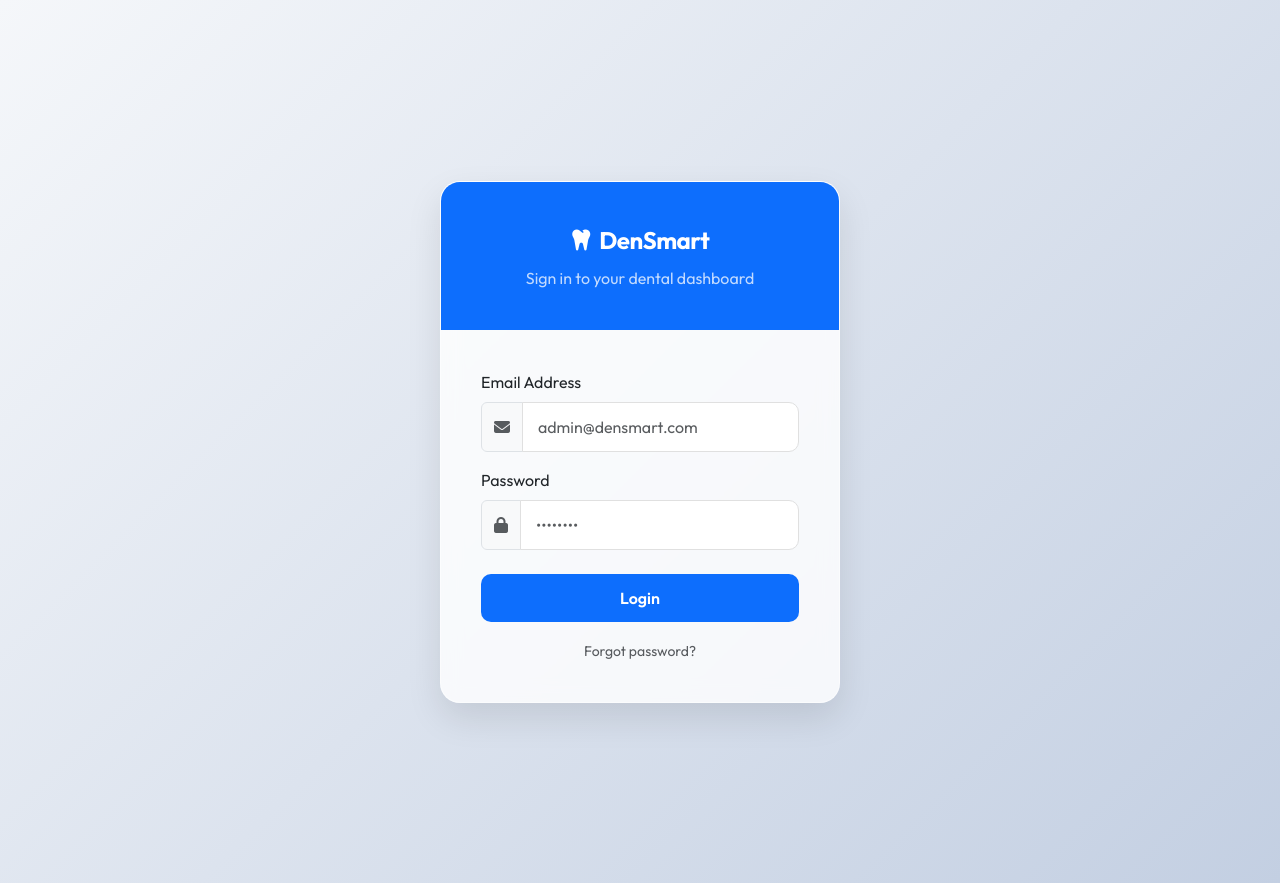
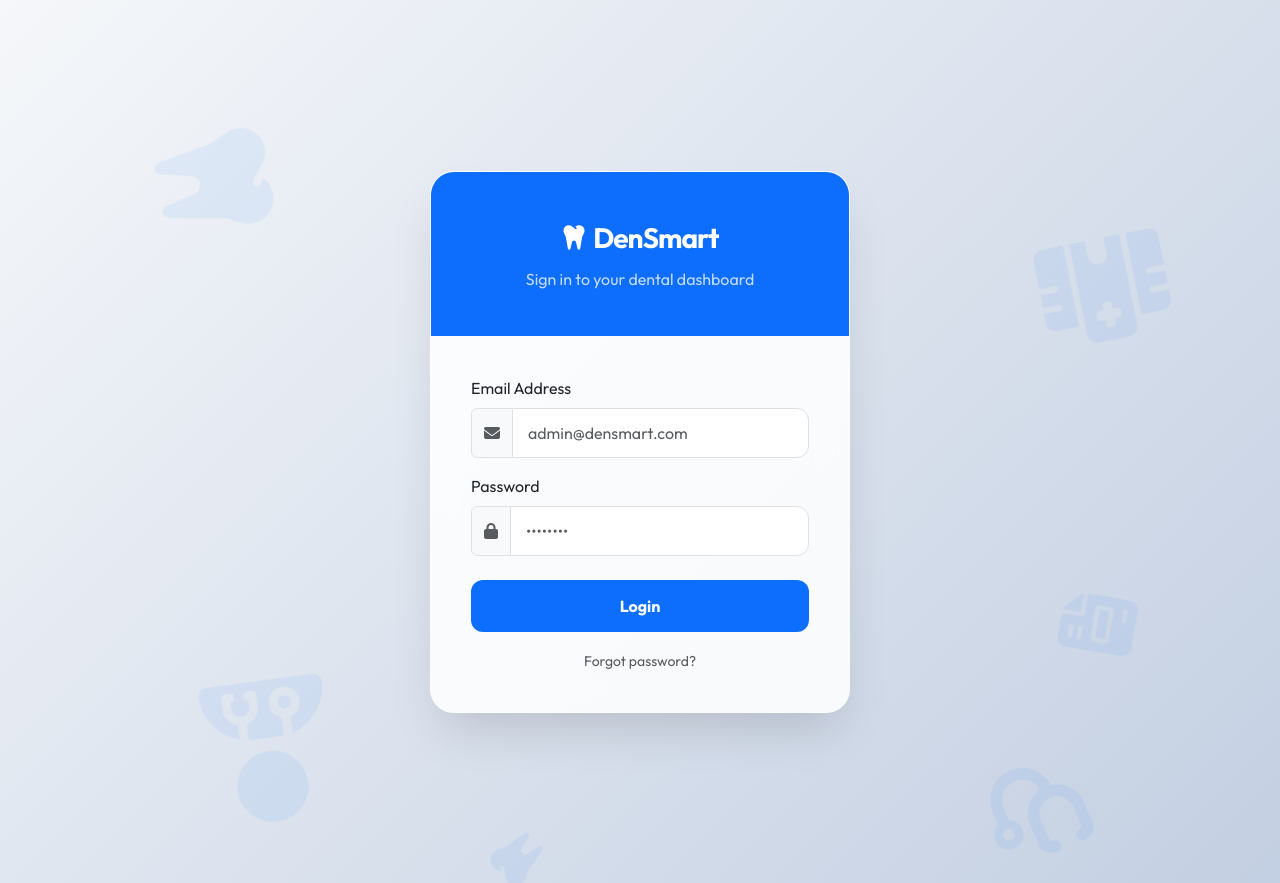
Before and after one commit to ajitsands/dental, a PHP site: page /login.php in a window 1280 px wide. Run offline with PHP 8.4, Linux system fonts and the light colour scheme; data that the repository does not hold is empty; some libraries are stand-ins or nearby versions.

Commit message:
Multi Labguage Fixed

```diff
--- a/app/views/auth/login.php
+++ b/app/views/auth/login.php
@@ -11,27 +11,52 @@
     <!-- Google Fonts -->
     <link href="https://fonts.googleapis.com/css2?family=Outfit:wght@300;400;600;700&display=swap" rel="stylesheet">
     <style>
+        .bg-icons {
+            position: fixed;
+            top: 0;
+            left: 0;
+            width: 100%;
+            height: 100%;
+            z-index: -1;
+            overflow: hidden;
+            background: linear-gradient(135deg, #f5f7fa 0%, #c3cfe2 100%);
+        }
+        .bg-icon {
+            position: absolute;
+            color: rgba(13, 110, 253, 0.07);
+            pointer-events: none;
+            user-select: none;
+            animation: float-around 25s infinite linear;
+        }
+        @keyframes float-around {
+            0% { transform: translate(0, 0) rotate(0deg) scale(1); }
+            33% { transform: translate(50px, 50px) rotate(120deg) scale(1.1); }
+            66% { transform: translate(-30px, 80px) rotate(240deg) scale(0.9); }
+            100% { transform: translate(0, 0) rotate(360deg) scale(1); }
+        }
         body {
             font-family: 'Outfit', sans-serif;
-            background: linear-gradient(135deg, #f5f7fa 0%, #c3cfe2 100%);
             height: 100vh;
             display: flex;
             align-items: center;
             justify-content: center;
+            margin: 0;
         }
         .login-card {
-            background: rgba(255, 255, 255, 0.8);
-            backdrop-filter: blur(10px);
-            border-radius: 20px;
-            box-shadow: 0 15px 35px rgba(0,0,0,0.1);
-            border: 1px solid rgba(255,255,255,0.5);
+            background: rgba(255, 255, 255, 0.85);
+            backdrop-filter: blur(15px);
+            border-radius: 24px;
+            box-shadow: 0 25px 50px -12px rgba(0, 0, 0, 0.15);
+            border: 1px solid rgba(255, 255, 255, 0.4);
             width: 100%;
-            max-width: 400px;
+            max-width: 420px;
             overflow: hidden;
+            position: relative;
+            z-index: 10;
         }
         .login-header {
             background: #0d6efd;
-            padding: 40px 20px;
+            padding: 45px 20px;
             text-align: center;
             color: white;
         }
@@ -39,30 +64,41 @@
             padding: 40px;
         }
         .form-control {
-            border-radius: 10px;
+            border-radius: 12px;
             padding: 12px 15px;
             border: 1px solid #e0e0e0;
+            background: rgba(255, 255, 255, 0.9);
         }
         .btn-primary {
-            border-radius: 10px;
-            padding: 12px;
-            font-weight: 600;
+            border-radius: 12px;
+            padding: 14px;
+            font-weight: 700;
             background: #0d6efd;
             border: none;
-            transition: all 0.3s ease;
+            transition: all 0.4s cubic-bezier(0.175, 0.885, 0.32, 1.275);
         }
         .btn-primary:hover {
-            transform: translateY(-2px);
-            box-shadow: 0 5px 15px rgba(13, 110, 253, 0.3);
+            transform: translateY(-3px);
+            box-shadow: 0 10px 20px rgba(13, 110, 253, 0.4);
         }
         .logo-text {
-            font-size: 24px;
-            font-weight: 700;
-            letter-spacing: -0.5px;
+            font-size: 28px;
+            font-weight: 800;
+            letter-spacing: -1px;
         }
     </style>
 </head>
 <body>
+
+<div class="bg-icons">
+    <i class="fas fa-tooth bg-icon" style="top: 10%; left: 10%; font-size: 120px; animation-duration: 30s;"></i>
+    <i class="fas fa-hospital bg-icon" style="top: 20%; left: 80%; font-size: 100px; animation-duration: 25s; animation-delay: -5s;"></i>
+    <i class="fas fa-user-md bg-icon" style="top: 70%; left: 15%; font-size: 140px; animation-duration: 35s; animation-delay: -10s;"></i>
+    <i class="fas fa-stethoscope bg-icon" style="top: 80%; left: 75%; font-size: 90px; animation-duration: 20s; animation-delay: -2s;"></i>
+    <i class="fas fa-calendar-check bg-icon" style="top: 40%; left: 45%; font-size: 110px; opacity: 0.03; animation-duration: 40s;"></i>
+    <i class="fas fa-file-invoice bg-icon" style="top: 60%; left: 85%; font-size: 80px; animation-duration: 28s; animation-delay: -15s;"></i>
+    <i class="fas fa-tooth bg-icon" style="top: 85%; left: 40%; font-size: 60px; animation-duration: 22s; animation-delay: -7s;"></i>
+</div>
 
 <div class="login-card">
     <div class="login-header">
```
